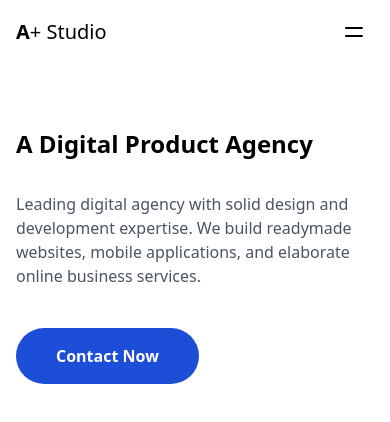
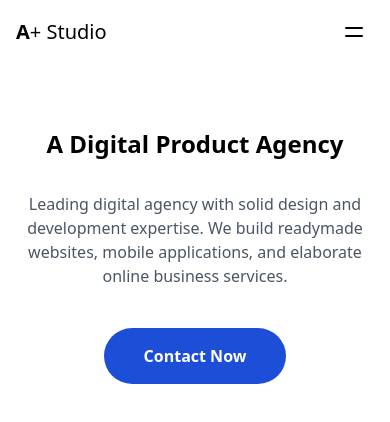
Before and after one commit to nodexchange/alyssacreative.co.uk, a Next.js app: page / in a window 390 px wide. Shown: the top 422 px of the page. Built offline with nearby package versions, Linux system fonts and the light colour scheme.

Commit message:
Update Hero section style

```diff
--- a/components/Hero.js
+++ b/components/Hero.js
@@ -4,7 +4,7 @@ import Image from 'next/image'
 function Hero() {
   return (
     <div>
-        <section class="py-16 sm:py-16 lg:py-24">
+        <section class="py-16 text-center lg:text-left sm:py-16 lg:py-24">
             <div class="px-4 mx-auto max-w-7xl sm:px-6 lg:px-8">
                 <div class="grid items-center grid-cols-1 gap-12 lg:grid-cols-2">
                     <div>
@@ -17,12 +17,13 @@ function Hero() {
                         Leading digital agency with solid design and development expertise. We build readymade websites, mobile applications, and elaborate online business services.
                         </p>
 
-                        <div class="mt-10 sm:flex sm:items-center sm:space-x-8">
+                        {/* <div class="mt-10 sm:flex sm:items-center sm:space-x-8"> */}
+                        <div class="mt-10 ">
                             <a href="#" title="" class="inline-flex items-center justify-center px-10 py-4 text-base font-semibold text-white transition-all duration-200 bg-blue-700 hover:bg-blue-800 focus:bg-blue-800 rounded-full" role="button"> Contact Now </a>
                         </div>
                     </div>
 
-                    <div className='hidden md:block'>
+                    <div className='hidden lg:block'>
                         <img class="w-full" src="https://cdn.rareblocks.xyz/collection/celebration/images/hero/2/hero-img.png" alt="" />
                     </div>
                 </div>
```
